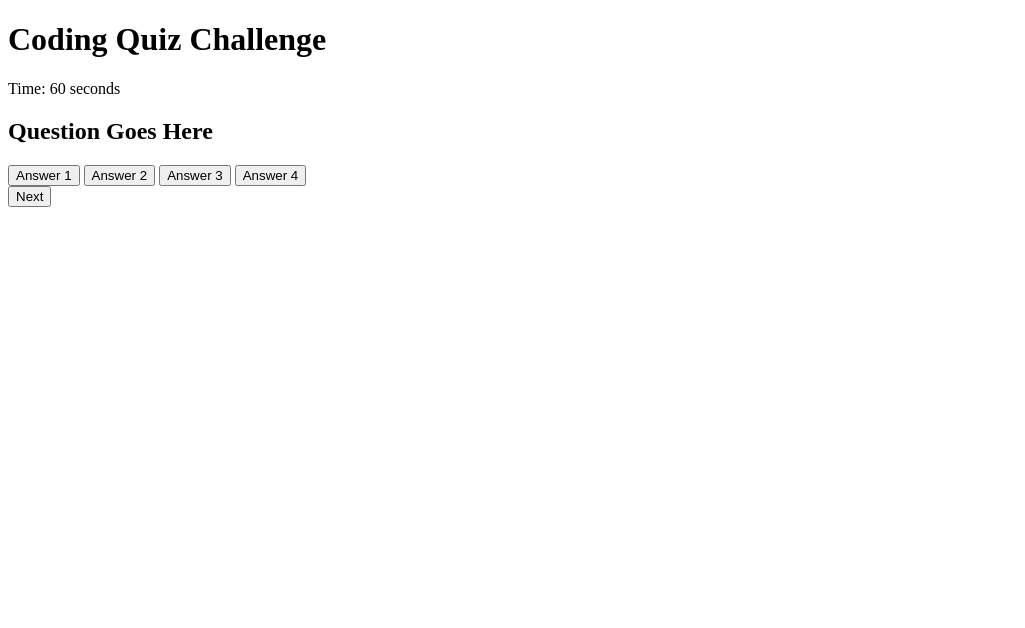
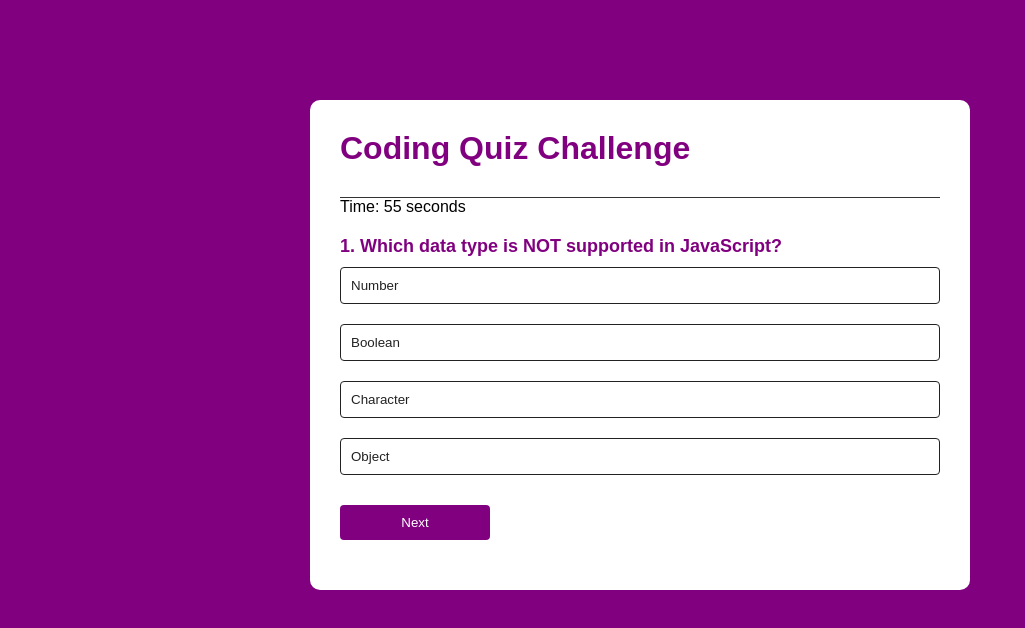
Before and after one commit to vairavan-ven/js-code-quiz, a plain HTML site: page index.html in a window 1280 px wide. Shown: the whole page, without its empty margins (0-1025 px from the left). Drawn offline with Linux system fonts and the light colour scheme; the site is published under a folder, as on GitHub Pages, so addresses that start at the root find nothing.

Commit message:
modified html

```diff
--- a/index.html
+++ b/index.html
@@ -2,7 +2,7 @@
 <html>
 <head>
     <title>Coding Quiz Challenge</title>
-    <link rel="stylesheet" href="/Assets/style.css">
+    <link rel="stylesheet" href="Assets/style.css">
 </head>
 <body>
     <div class="app">
@@ -21,6 +21,6 @@
         </div>
         <div id="score"></div>
     </div>
-    <script src="/Assets/script.js"></script>
+    <script src="Assets/script.js"></script>
 </body>
 </html>
```
